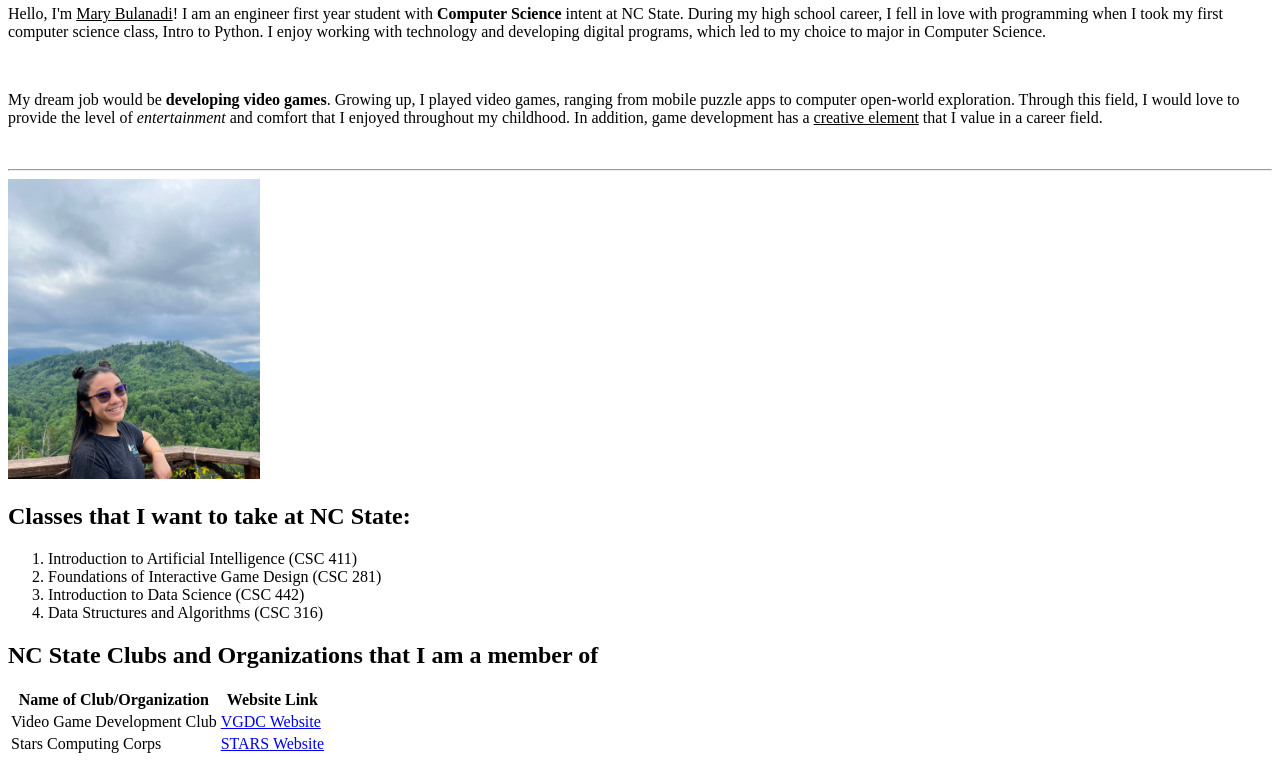
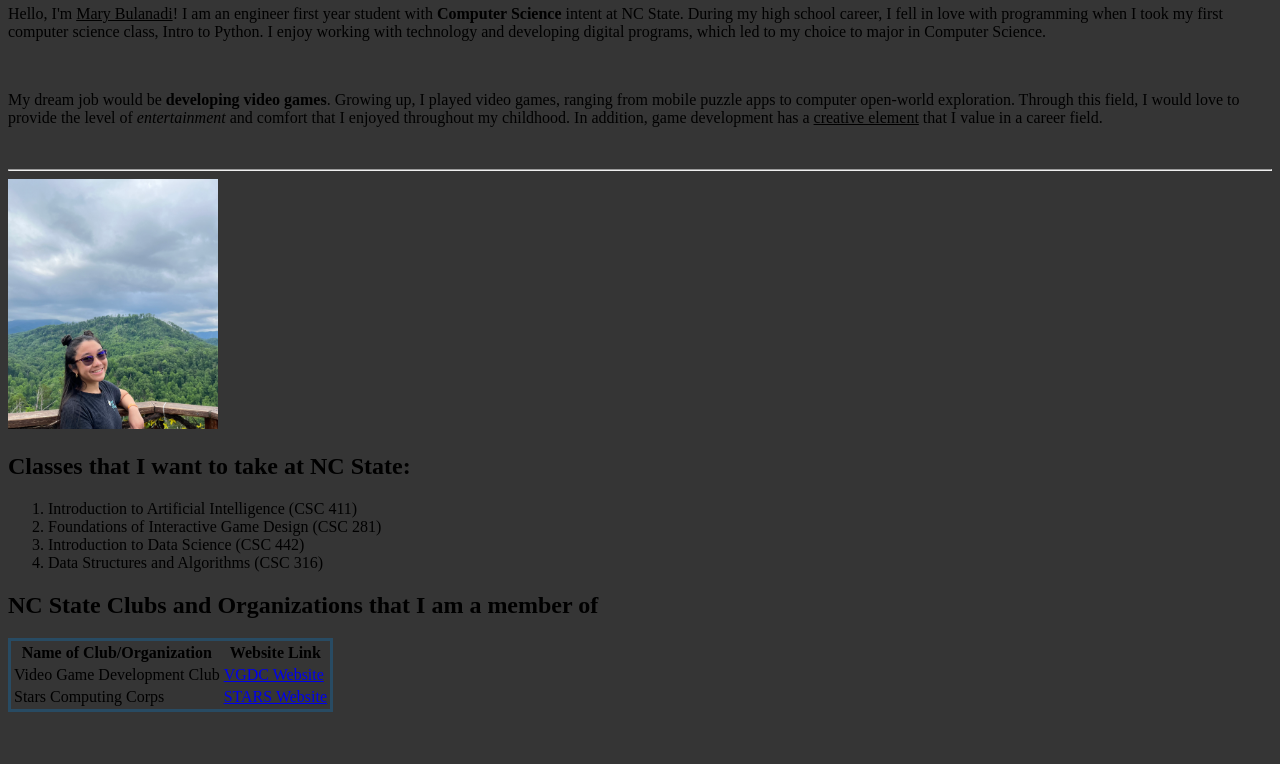
Before and after one commit to mtbulana/webpages, a plain HTML site: page index.html in a window 1280 px wide. Shown: the part 122-886 px from the top of the page. After the commit the page ends 842 px from the top, so only its background shows below. Drawn offline with Linux system fonts and the light colour scheme.

Commit message:
Add files via upload

```diff
--- a/style.css
+++ b/style.css
@@ -6,15 +6,19 @@
  *Description: Independent Assignment 5 (HTML and Styling)
  */
 
-p {
-    property: value;
-}
+body {
+    background-color: #353535;
+	}
 
-.class {
-    property: value;
-}
+.table-border {
+    border: 3px solid #284B63;
+	}
+
+.img-border {
+	border: 2px outset #3C6E71;
+	}
 
 #photo-resize {
-    max-width: 250 px ;
-    max-height: 300px ;
+    max-width: 200 px ;
+    max-height: 250px ;
 	}
```
